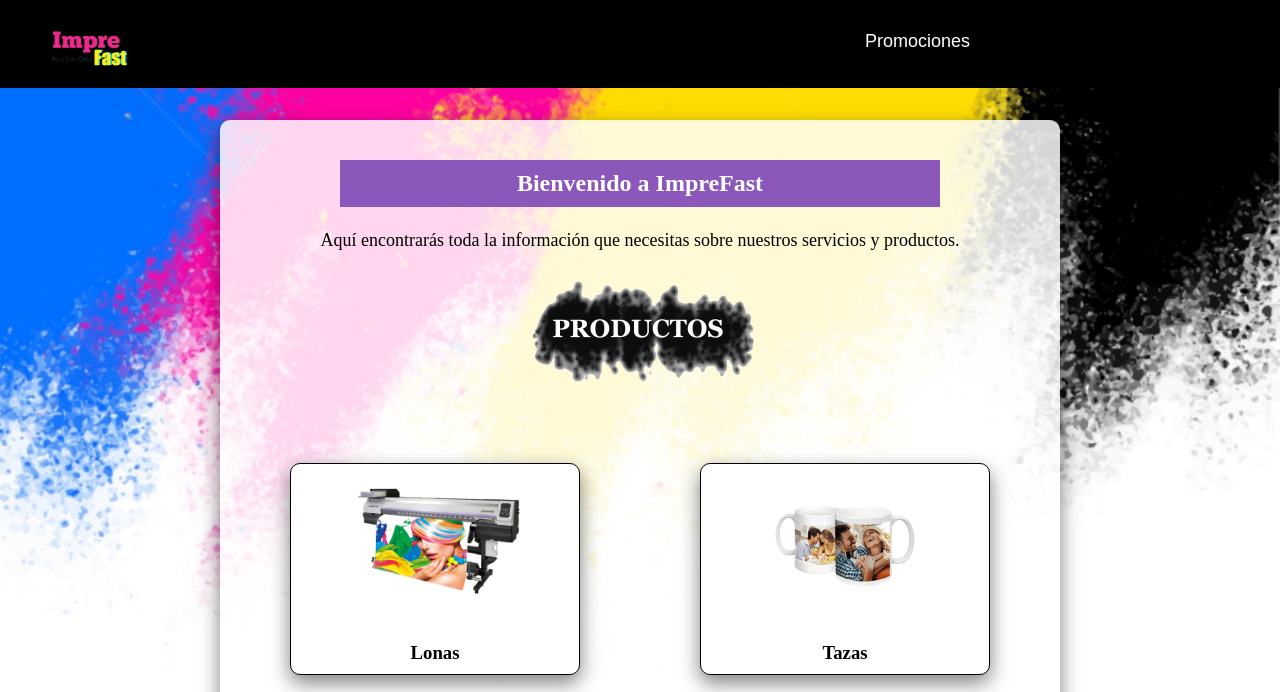
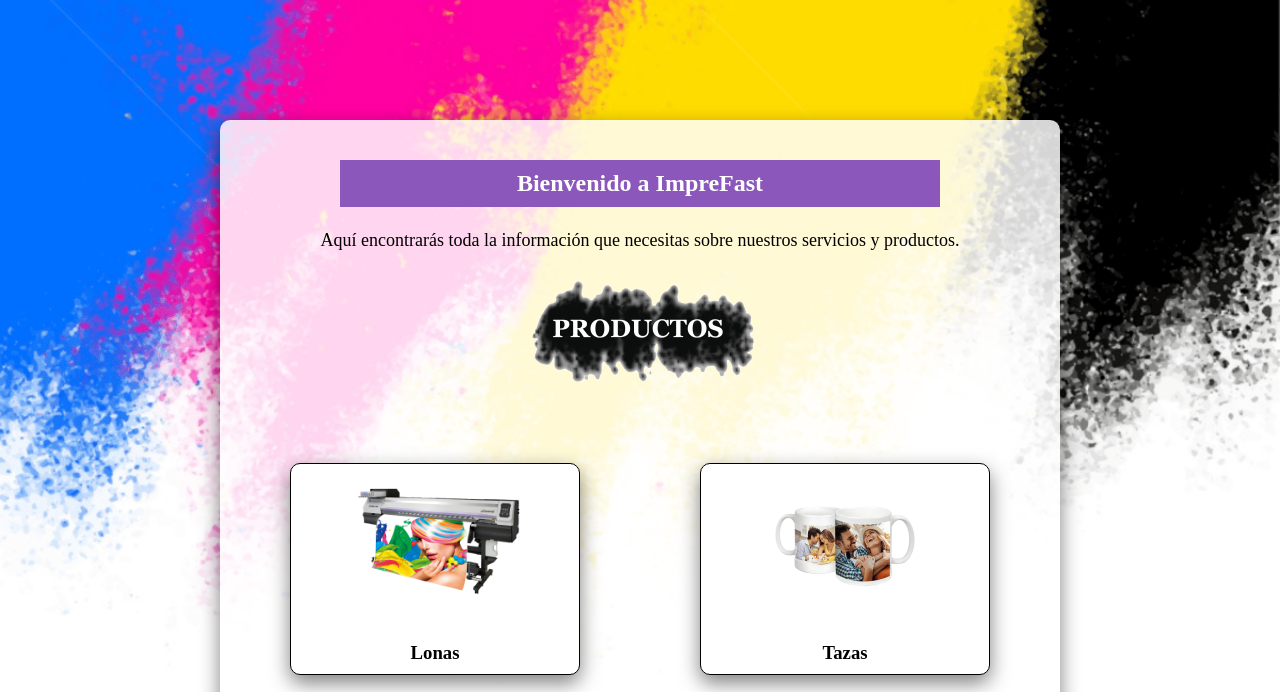
Before and after one commit to kevinfigue47/imprefast.github.io, a plain HTML site: page index.html in a window 1280 px wide. Shown: the top 692 px of the page. Drawn offline with Linux system fonts and the light colour scheme.

Commit message:
Update index.html
Signed-off-by: kevinfigue47 <kevin.figue47@gmail.com>

```diff
--- a/index.html
+++ b/index.html
@@ -9,8 +9,7 @@
 </head>
 <body>
   <header>
-    <img src="/imagenes/logo.png" alt="">
-    <div class="prom"><a href="/paginas/promociones.html"><p style="font-family: Arial, Helvetica, sans-serif;">Promociones</p></a></div>
+
   </header>
 
   <main>
```
